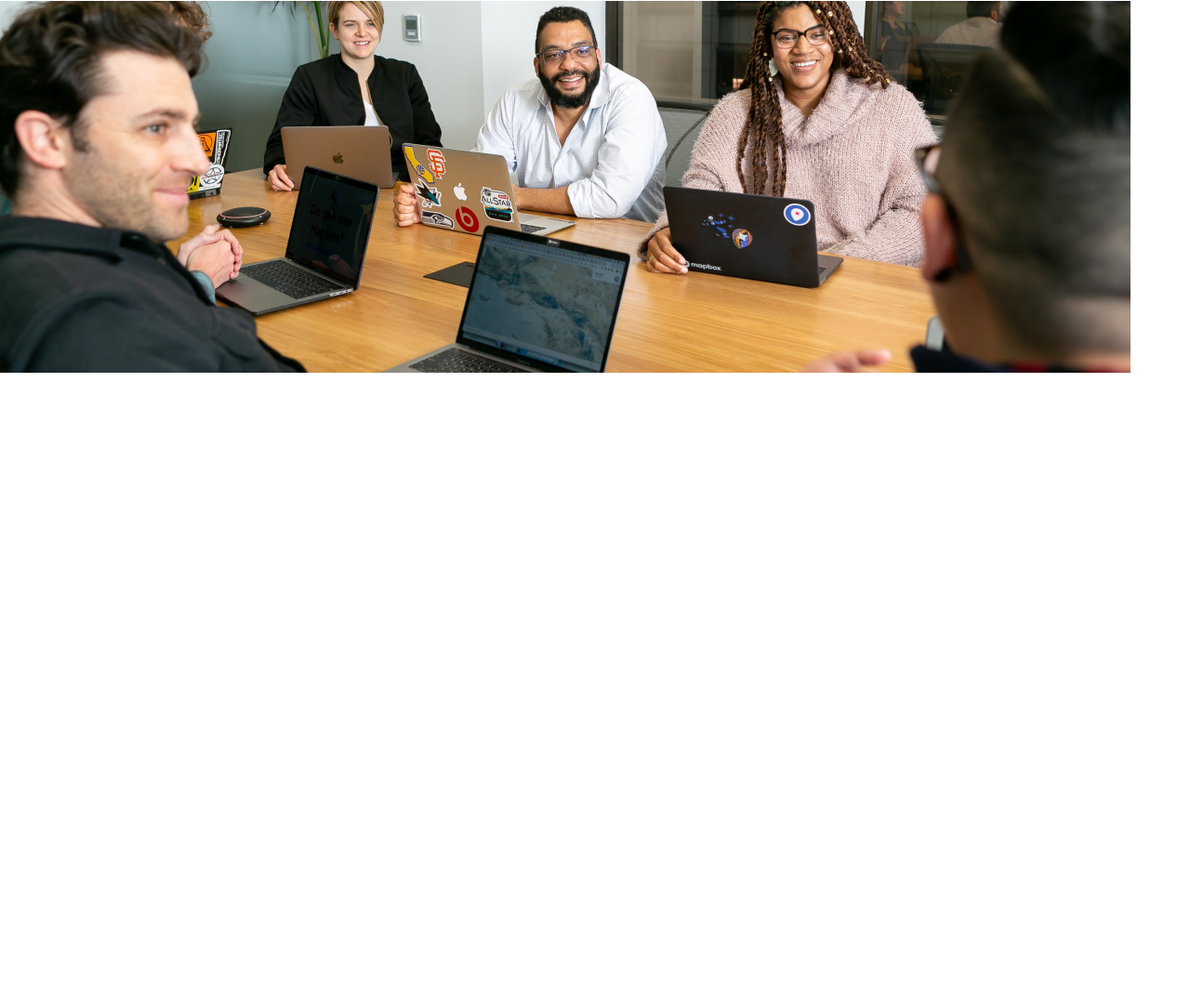
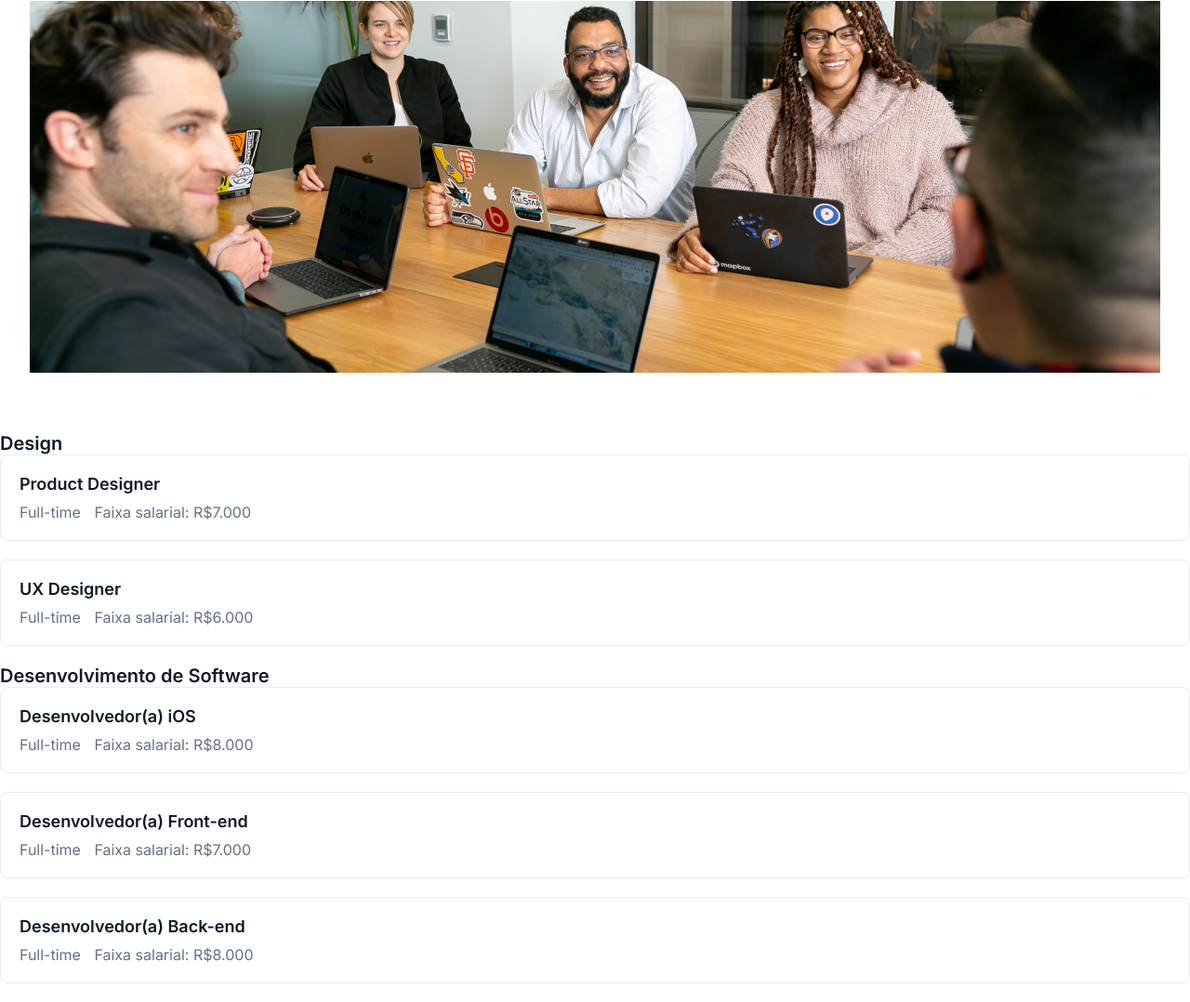
Before and after one commit to leticiacamposs2/7daysofcode-frontend, a plain HTML site: page level-001/html-css-fundamentos/index.html in a window 1280 px wide. Shown: the part 1182-2260 px from the top of the page at 93% size. Before the commit the page ends 1587 px from the top, so only its background shows below. Drawn offline with Linux system fonts and the light colour scheme.

Commit message:
feat(vagas): lista de vagas

```diff
--- a/level-001/html-css-fundamentos/css/style.css
+++ b/level-001/html-css-fundamentos/css/style.css
@@ -11,6 +11,7 @@
   --main-color: #8E2424;
   --base-color: #FFFFFF;
   --black-color: #101828;
+  --card-color: #EAECF0;
 }
 
 body {
@@ -150,7 +151,7 @@ nav {
   line-height: 30px;
 }
 
-.metricas-container {
+.metricas {
   display: flex;
   justify-content: space-between;
   gap: 20px;
@@ -182,8 +183,48 @@ nav {
   }
 }
 
-.talentos-container {
+#equipe {
+  margin-bottom: 64px;
+}
+
+#talentos {
   display: flex;
   flex-direction: column;
   align-items: center;
 }
+
+#vagas {
+  position: absolute;
+  left: 50%;
+  transform: translateX(-50%);
+  width: 1280px;
+
+  .vagas-container {
+    border: 1px solid var(--card-color);
+    padding: 20px;
+    margin-bottom: 20px;
+    border-radius: 8px;
+  }
+
+  .area-vaga {
+    font-weight: bold;
+    font-size: 20px;
+    margin-bottom: 32px;
+    color: var(--black-color);
+  }
+
+  .titulo-vaga {
+    font-size: 18px;
+    font-weight: bold;
+    color: var(--black-color);
+  }
+
+  .informacoes {
+    font-size: 16px;
+    margin-top: 10px;
+  }
+
+  .faixa-salarial {
+    padding: 10px;
+  }
+}
--- a/level-001/html-css-fundamentos/index.html
+++ b/level-001/html-css-fundamentos/index.html
@@ -35,7 +35,6 @@
             </div>
         </header>
     </nav>
-
     <!-- SOBRE NÓS -->
     <section id="sobre-nos">
         <div class="cabecalho-container">
@@ -46,36 +45,34 @@
                 se concentrarem naquilo que é realmente importante para elas.</p>
         </div>
     </section>
-
     <!-- MÉTRICAS -->
-    <section class="metricas-container">
-        <div class="dados">
+    <section class="metricas">
+        <div class="metricas-container">
             <p class="metricas-valores">400+</p>
             <p class="metricas-titulo">Projetos concluídos</p>
             <p class="metricas-descricao">Nós ajudamos a construir mais de 400 projetos incríveis.</p>
         </div>
-        <div class="dados">
+        <div class="metricas-container">
             <p class="metricas-valores">100+</p>
             <p class="metricas-titulo">Colaboradores</p>
             <p class="metricas-descricao">Temos mais de 100 colaboradores no nosso time que se preocupam com nossos
                 clientes.</p>
         </div>
-        <div class="dados">
+        <div class="metricas-container">
             <p class="metricas-valores">20k</p>
             <p class="metricas-titulo">Downloads</p>
             <p class="metricas-descricao">Nossos projetos que estão disponíveis em lojas já foram baixados mais de
                 20.000 vezes.</p>
         </div>
-        <div class="dados">
+        <div class="metricas-container">
             <p class="metricas-valores">500+</p>
             <p class="metricas-titulo">Reviews 5 estrelas</p>
             <p class="metricas-descricao">Estamos orgulhosos de contar com mais de 500 reviews 5 estrelas em nossos
                 produtos.</p>
         </div>
     </section>
-
     <!-- TALENTOS -->
-    <section id="talentos-container">
+    <section id="talentos">
         <div class="cabecalho-container">
             <h2 class="subheading">Vagas abertas!</h2>
             <h1 class="heading">Estamos procurando por talentos</h1>
@@ -83,7 +80,46 @@
         </div>
         <img src="./images/vagas.png" alt="Equipe" id="equipe" />
     </section>
-
+    <!-- VAGAS -->
+    <section id="vagas">
+        <span class="area-vaga">Design</span>
+        <div class="vagas-container">
+            <span class="titulo-vaga">Product Designer</span>
+            <div class="informacoes">
+                <span>Full-time</span>
+                <span class="faixa-salarial">Faixa salarial: R$7.000</span>
+            </div>
+        </div>
+        <div class="vagas-container">
+            <span class="titulo-vaga">UX Designer</span>
+            <div class="informacoes">
+                <span>Full-time</span>
+                <span class="faixa-salarial">Faixa salarial: R$6.000</span>
+            </div>
+        </div>
+        <span class="area-vaga">Desenvolvimento de Software</span>
+        <div class="vagas-container">
+            <span class="titulo-vaga">Desenvolvedor(a) iOS</span>
+            <div class="informacoes">
+                <span>Full-time</span>
+                <span class="faixa-salarial">Faixa salarial: R$8.000</span>
+            </div>
+        </div>
+        <div class="vagas-container">
+            <span class="titulo-vaga">Desenvolvedor(a) Front-end</span>
+            <div class="informacoes">
+                <span>Full-time</span>
+                <span class="faixa-salarial">Faixa salarial: R$7.000</span>
+            </div>
+        </div>
+        <div class="vagas-container">
+            <span class="titulo-vaga">Desenvolvedor(a) Back-end</span>
+            <div class="informacoes">
+                <span>Full-time</span>
+                <span class="faixa-salarial">Faixa salarial: R$8.000</span>
+            </div>
+        </div>
+    </section>
 </body>
 
 </html>
```
